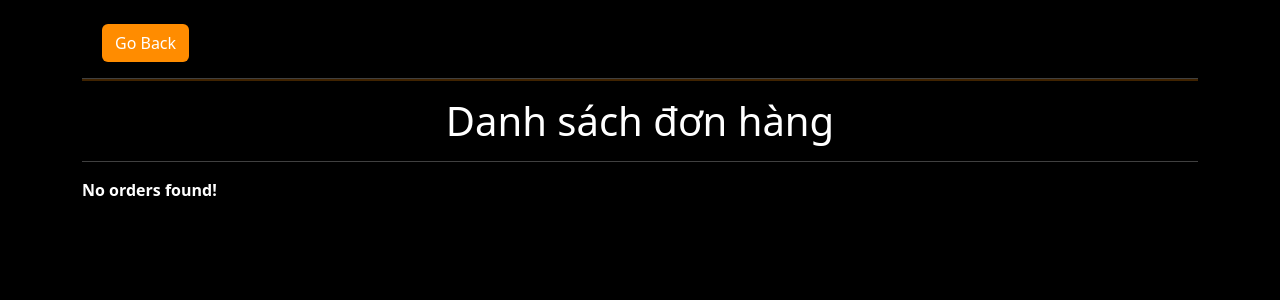
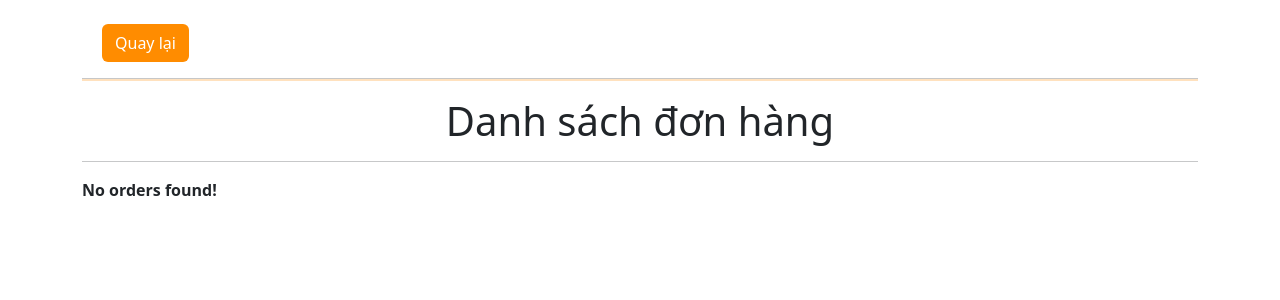
Before and after one commit to tantaivo2003/ASS-LTW-HK231, a PHP site: page /order_management.php in a window 1280 px wide. Shown: the top 300 px of the page. Run offline with PHP 8.4, Linux system fonts and the light colour scheme; data that the repository does not hold is empty.

Commit message:
change theme

```diff
--- a/admin_page.php
+++ b/admin_page.php
@@ -1,14 +1,14 @@
 <?php
     include("header.php");
 ?>
-<a class="btn mt-3" href="index_admin.php" style="background-color:#FF8C00; color:white; margin-left: 20px;">Go Back</a>
+<a class="btn mt-3" href="index_admin.php" style="background-color:#FF8C00; color:white; margin-left: 20px;">Quay lại</a>
 <hr size="5px" color="#FF8C00">
 <div class="container mt-3">
     <div class="body">
-        <h1 class="mt-1" style="color: white; text-align: center;">Quản lí</h1>
+        <h1 class="mt-1" style="text-align: center;">Quản lí</h1>
         <hr>
         <div class="row">
-            <div class="col-xs-12 col-md-6 col-xl-3">
+            <div class="col-xs-12 col-md-6 col-xl-3 mx-auto">
                 <div class="d-grid gap-1">
                 <button type="button" class="btn btn-block mt-3" style="background-color:#FF8C00; color:white;" id="user-mnm">Quản lí thông tin thành viên</button>
                 <button type="button" class="btn btn-block mt-3" style="background-color:#FF8C00; color:white;" id="order-mnm">Quản lí đơn hàng</button>
--- a/edit_user.php
+++ b/edit_user.php
@@ -1,7 +1,7 @@
 <?php
     include("header.php");
 ?>
-<a class="btn mt-3" href="user_management.php" style="background-color:#FF8C00; color:white; margin-left: 20px;">Go Back</a>
+<a class="btn mt-3" href="user_management.php" style="background-color:#FF8C00; color:white; margin-left: 20px;">Quay lại</a>
 <hr size="5px" color="#FF8C00">
 
 <?php
@@ -130,7 +130,7 @@ if (isset($_GET['username'])) {
                 <h2 class="mb-3">Lịch sử đơn hàng</h2>
                 <?php
                 if ($user_total_orders->num_rows > 0) {
-                    echo '<table class="table table-bordered mt-3 table table-dark table-striped table-hover align-middle table-responsive w-auto" style="text-align:justify;">
+                    echo '<table class="table table-bordered mt-3 table table-striped table-hover align-middle table-responsive w-auto" style="text-align:justify;">
                             <thead>
                                 <tr>
                                     <th>Mã đơn hàng</th>
@@ -145,7 +145,7 @@ if (isset($_GET['username'])) {
                         echo '<tr>';
                         echo '<td><a href="order_info.php?orderId=' . $row_order['orderId'] . '">' . $row_order['orderId'] . '</a></td>';
                         echo '<td>' . $row_order['orderDate'] . '</td>';
-                        echo '<td>' ."$" . $row_order['orderTotalPrice'] . '</td>';
+                        echo '<td>$ ' . $row_order['orderTotalPrice'] . '</td>';
                         echo '<td>' . $row_order['status'] . '</td>';
                         echo '</tr>';
                     }
--- a/header.php
+++ b/header.php
@@ -10,5 +10,5 @@
 
 
 </head>
-<body style="background-color:black; color:white">
-<div class="container mt-2">
+<body style="background-color:light">
+<div class="container mt-2 bg-white">
--- a/order_management.php
+++ b/order_management.php
@@ -1,7 +1,7 @@
 <?php
     include('header.php');
 ?>
-<a class="btn mt-3" href="admin_page.php" style="background-color:#FF8C00; color:white; margin-left: 20px;">Go Back</a>
+<a class="btn mt-3" href="admin_page.php" style="background-color:#FF8C00; color:white; margin-left: 20px;">Quay lại</a>
 <hr size="5px" color="#FF8C00">
 <?php
     include("database.php");
@@ -12,12 +12,12 @@
     $result = $stmt->get_result();
     ?>
 
-    <h1 class="mt-1" style="color: white; text-align: center;">Danh sách đơn hàng</h1>
+    <h1 class="mt-1" style="text-align: center;">Danh sách đơn hàng</h1>
     <hr>
 
     <?php
     if ($result->num_rows > 0) {
-        echo '<table class="table table-bordered mt-3 table table-dark table-striped table-hover align-middle table-responsive w-auto mx-auto" style="text-align:justify;">
+        echo '<table class="table table-bordered mt-3 table table-striped table-hover align-middle table-responsive w-auto mx-auto" style="text-align:justify;">
                 <thead>
                     <tr>
                         <th>Order ID</th>
@@ -34,7 +34,7 @@
             echo '<tr>';
             echo '<td>' . $row['orderId'] . '</td>';
             echo '<td>' . $row['orderUsername'] . '</td>';
-            echo '<td>' . $row['orderTotalPrice'] . '</td>';
+            echo '<td>$ ' . $row['orderTotalPrice'] . '</td>';
             echo '<td>' . $row['orderDate'] . '</td>';
             echo '<td>' . $row['status'] . '</td>';
             echo '<td>';
--- a/user_management.php
+++ b/user_management.php
@@ -1,7 +1,7 @@
 <?php
     include('header.php');
 ?>
-<a class="btn mt-3" href="admin_page.php" style="background-color:#FF8C00; color:white; margin-left: 20px;">Go Back</a>
+<a class="btn mt-3" href="admin_page.php" style="background-color:#FF8C00; color:white; margin-left: 20px;">Quay lại</a>
 <hr size="5px" color="#FF8C00">
 <?php
     include("database.php");
@@ -11,7 +11,7 @@
 
     if ($result->num_rows > 0) {
         // Display table
-        echo '<table class="table table-bordered mt-3 table table-dark table-striped table-hover align-middle table-responsive w-auto mx-auto" style="text-align:justify;">';
+        echo '<table class="table table-bordered mt-3 table table-striped table-hover align-middle table-responsive w-auto mx-auto" style="text-align:justify;">';
         echo '<thead>';
         echo '<tr class="fit-content-row">';
         echo '<th scope="col">Tên đăng nhập</th>';
```
Also changed, not shown: order_info.php (+11 -3 lines).
